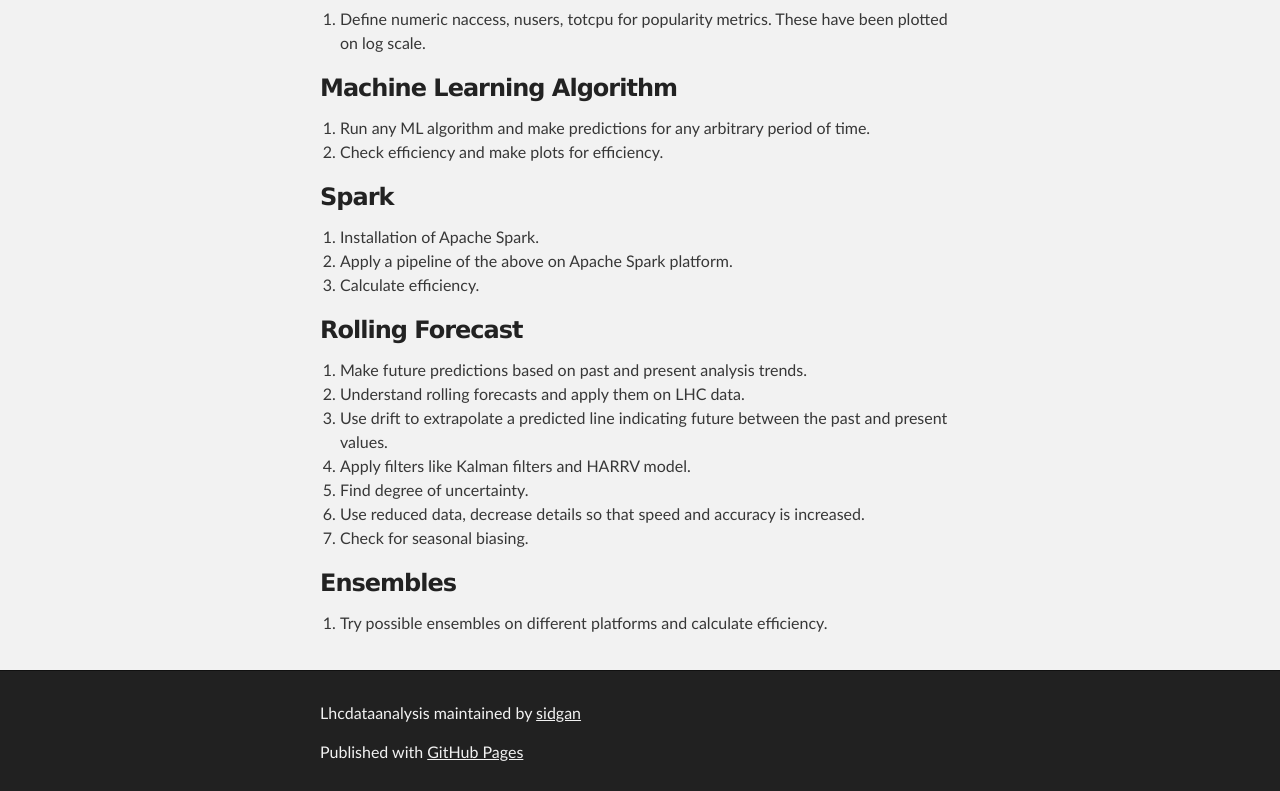
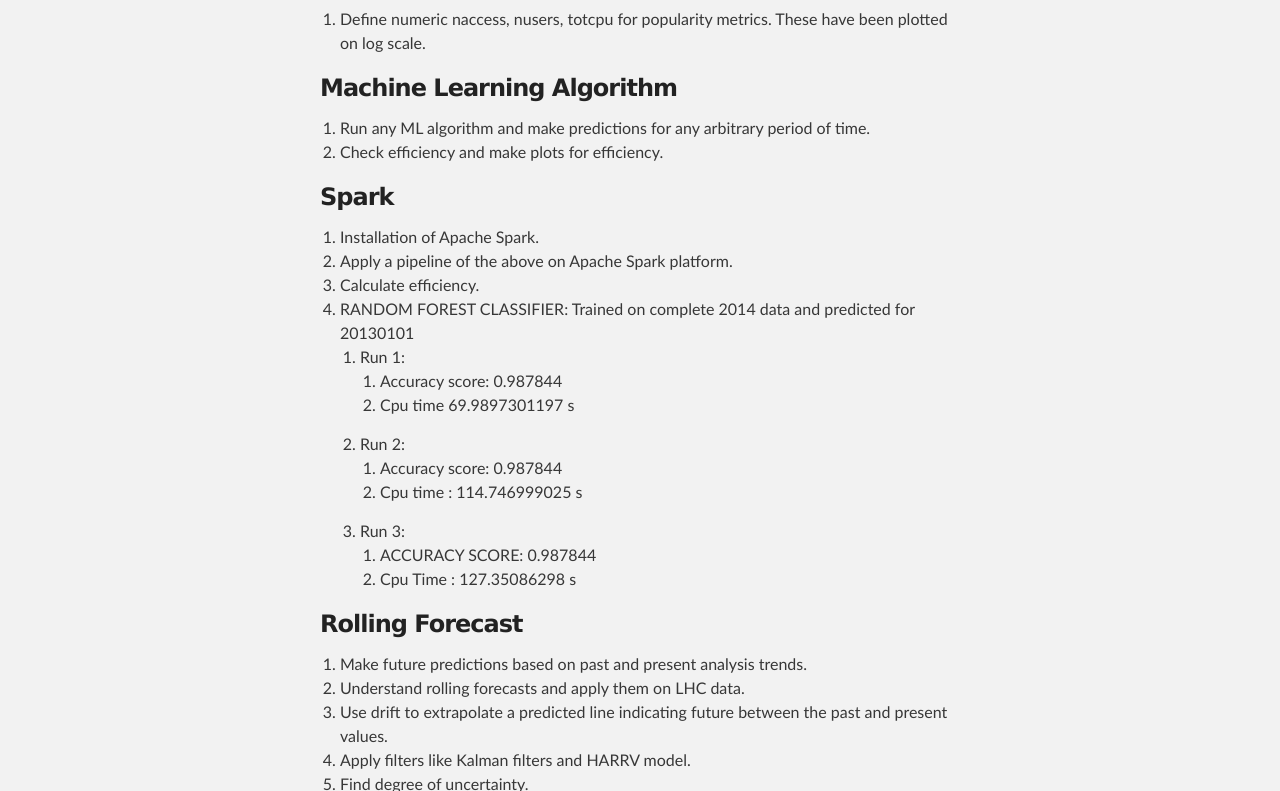
Before and after one commit to sidgan/LHCDataAnalysis, a plain HTML site: page index.html in a window 1280 px wide. Shown: the part 440-1231 px from the top of the page. Drawn offline with Linux system fonts and the light colour scheme.

```diff
--- a/index.html
+++ b/index.html
@@ -64,6 +64,32 @@
 <li>Installation of Apache Spark. </li>
 <li>Apply a pipeline of the above on Apache Spark platform.</li>
 <li>Calculate efficiency.</li>
+<li>RANDOM FOREST CLASSIFIER: Trained on complete 2014 data and predicted for 20130101
+
+<ol>
+<li>Run 1:
+
+<ol>
+<li>Accuracy score: 0.987844</li>
+<li>Cpu time 69.9897301197 s</li>
+</ol>
+</li>
+<li>Run 2:<br>
+
+<ol>
+<li>Accuracy score: 0.987844</li>
+<li>Cpu time : 114.746999025 s</li>
+</ol>
+</li>
+<li>Run 3:
+
+<ol>
+<li>ACCURACY SCORE: 0.987844</li>
+<li>Cpu Time : 127.35086298 s</li>
+</ol>
+</li>
+</ol>
+</li>
 </ol>
 
 <h3>
```
Also changed, not shown: params.json (+1 -1 lines).
